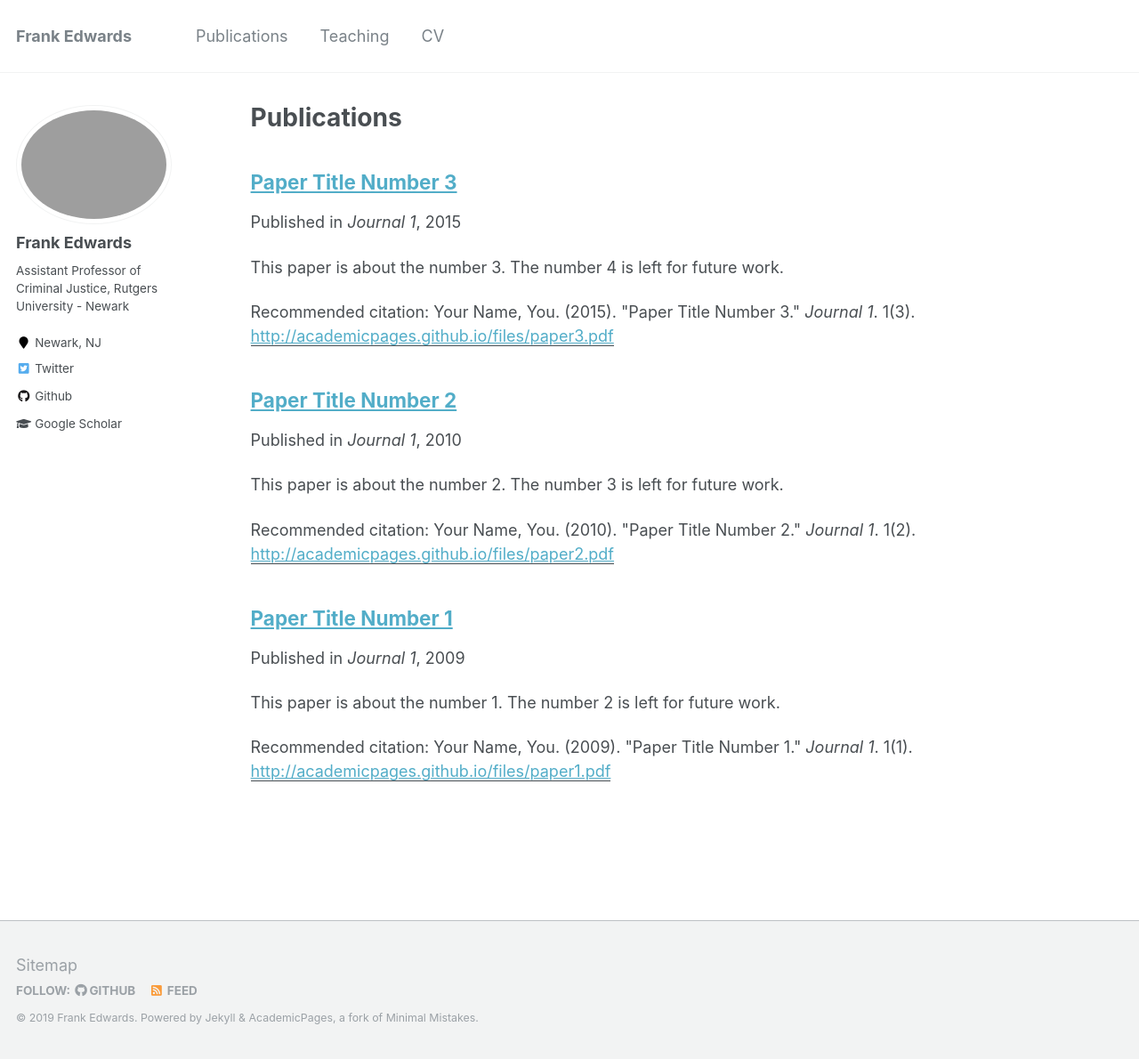
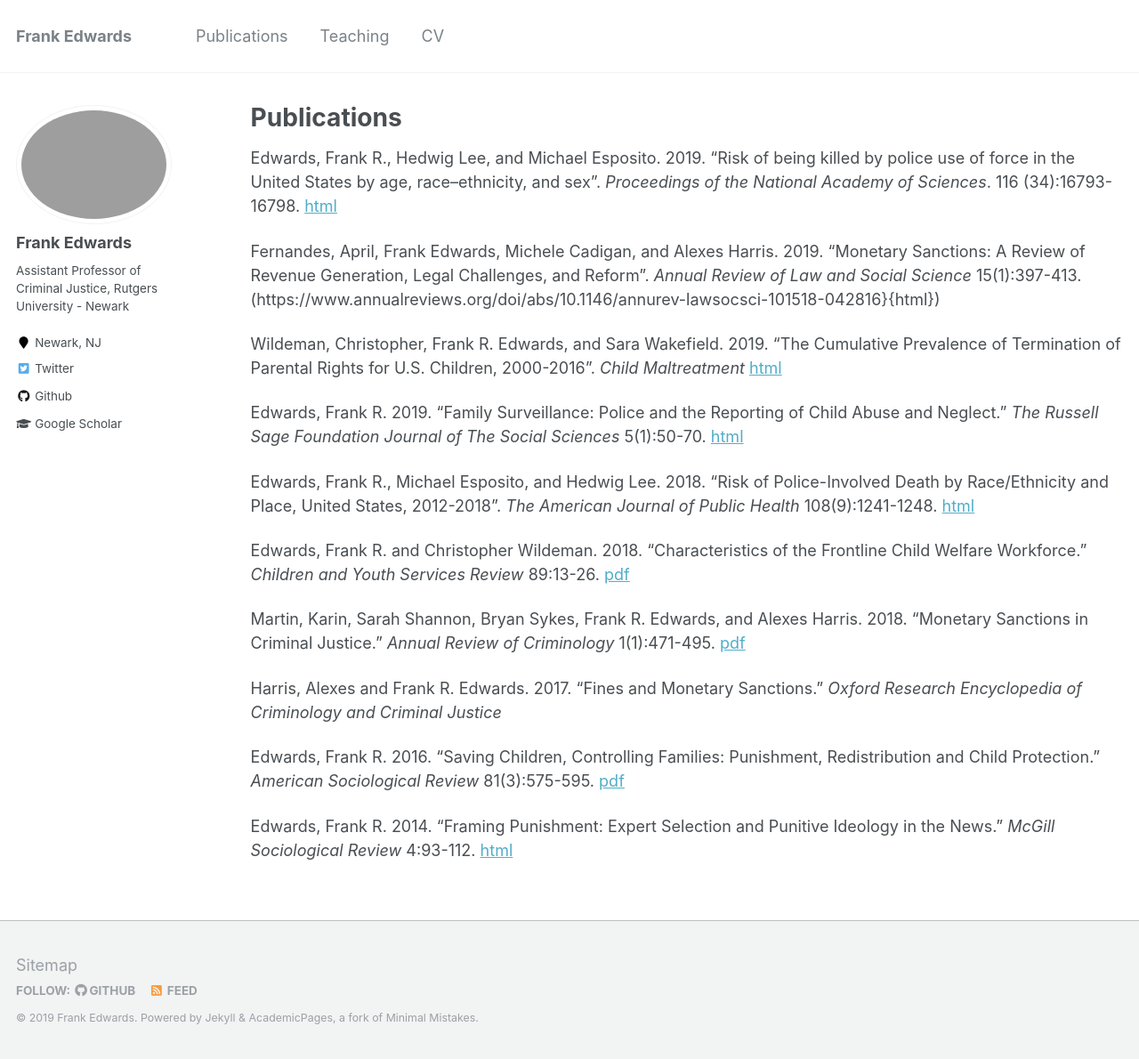
Before and after one commit to f-edwards/f-edwards.github.io, a Jekyll site: the page built from _pages/publications.md, in a window 1280 px wide and 1190 px high. Shown: the whole window at 89% size. Built offline with Jekyll 4.4.1, drawn with Linux system fonts in a browser that asks for light colours.

Commit message:
update pubs

```diff
--- a/_pages/publications.md
+++ b/_pages/publications.md
@@ -5,12 +5,22 @@ permalink: /publications/
 author_profile: true
 ---
 
-{% if author.googlescholar %}
-  You can also find my articles on <u><a href="{{author.googlescholar}}">my Google Scholar profile</a>.</u>
-{% endif %}
+Edwards, Frank R., Hedwig Lee, and Michael Esposito. 2019. "Risk of being killed by police use of force in the United States by age, race–ethnicity, and sex". *Proceedings of the National Academy of Sciences*. 116 (34):16793-16798. [html](https://www.pnas.org/content/116/34/16793)
 
-{% include base_path %}
+Fernandes, April, Frank Edwards, Michele Cadigan, and Alexes Harris. 2019. "Monetary Sanctions: A Review of Revenue Generation, Legal Challenges, and Reform". *Annual Review of Law and Social Science* 15(1):397-413. (https://www.annualreviews.org/doi/abs/10.1146/annurev-lawsocsci-101518-042816}{html})
 
-{% for post in site.publications reversed %}
-  {% include archive-single.html %}
-{% endfor %}
+Wildeman, Christopher, Frank R. Edwards, and Sara Wakefield. 2019. "The Cumulative Prevalence of Termination of Parental Rights for U.S. Children, 2000-2016". *Child Maltreatment* [html](https://doi.org/10.1177/1077559519848499)
+
+Edwards, Frank R. 2019. "Family Surveillance: Police and the Reporting of Child Abuse and Neglect." *The Russell Sage Foundation Journal of The Social Sciences* 5(1):50-70. [html](https://www.rsfjournal.org/content/5/1/50})
+
+Edwards, Frank R., Michael Esposito, and Hedwig Lee. 2018. "Risk of Police-Involved Death by Race/Ethnicity and Place, United States, 2012-2018". *The American Journal of Public Health* 108(9):1241-1248. [html](https://ajph.aphapublications.org/doi/10.2105/AJPH.2018.304559)
+
+Edwards, Frank R. and Christopher Wildeman. 2018. "Characteristics of the Frontline Child Welfare Workforce." *Children and Youth Services Review* 89:13-26. [pdf](https://osf.io/a86td/)
+
+Martin, Karin, Sarah Shannon, Bryan Sykes, Frank R. Edwards, and Alexes Harris. 2018. "Monetary Sanctions in Criminal Justice." *Annual Review of Criminology* 1(1):471-495. [pdf](http://frankedwards.net/wp-content/uploads/2018/01/annurev-criminol-032317-091915.pdf)
+
+Harris, Alexes and Frank R. Edwards. 2017. "Fines and Monetary Sanctions." *Oxford Research Encyclopedia of Criminology and Criminal Justice*
+
+Edwards, Frank R. 2016. "Saving Children, Controlling Families: Punishment, Redistribution and Child Protection." *American Sociological Review* 81(3):575-595. [pdf](http://frankedwards.net/wp-content/uploads/2016/03/savingchildren.pdf)
+
+Edwards, Frank R. 2014. "Framing Punishment: Expert Selection and Punitive Ideology in the News." *McGill Sociological Review* 4:93-112. [html](https://www.mcgill.ca/msr/msr-volume-4/framing-punishment)
```
Also changed, not shown: _pages/teaching.md (+2 -0 lines).
